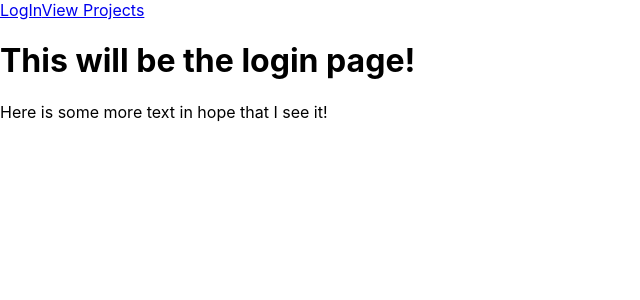
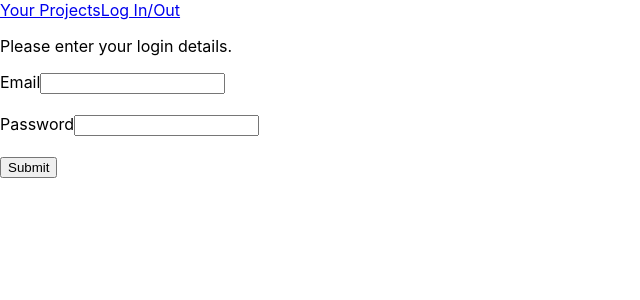
Before and after one commit to annemck/fake_trello, a React (Create React App) app: page / in a window 1280 px wide. Shown: the top 300 px of the page, without its empty margins (0-640 px from the left). Built offline with nearby package versions, Linux system fonts and the light colour scheme.

Commit message:
can login and be directed to projects page

```diff
--- a/src/App.js
+++ b/src/App.js
@@ -14,8 +14,8 @@ class App extends Component{
         <div>
             <Navigation/>
             <Switch>
+              <Route path="/:id/projects" exact component={Projects}/>
               <Route path="/" exact component={LogIn}/>
-              <Route path="/user/:id/projects" exact component={Projects}/>
             </Switch>
 
         </div>
--- a/src/components/login.js
+++ b/src/components/login.js
@@ -1,10 +1,45 @@
-import React from 'react';
+import React, {useState, useEffect} from 'react';
+import {useHistory} from 'react-router-dom';
 
 const LogIn = () => {
+
+  const history = useHistory();
+  let [userEmail, setEmail] = useState(" ");
+  let [userPassword, setPassword] = useState("");
+
+  const handleSubmit = async (e) => {
+    try{
+      e.preventDefault();
+
+      userEmail = userEmail.trim();
+
+      fetch(`http://localhost:5000/login/${userEmail}/${userPassword}`)
+      .then((response) => response.json())
+      .then((data) => history.push(`${data[0].user_id}/projects`))
+
+    } catch (err){
+      console.log(err.message);
+    }
+  };
+
   return(
     <div>
-      <h1>This will be the login page!</h1>
-      <p>Here is some more text in hope that I see it!</p>
+      <p>Please enter your login details.</p>
+      <form onSubmit={handleSubmit}>
+        <label>
+          Email
+          <input type="text" name="user_email" value={userEmail} onChange={({target}) => setEmail(target.value)}/>
+        </label>
+        <br/>
+        <br/>
+        <label>
+          Password
+          <input type="password" name="user_password" value={userPassword} onChange={({target}) => setPassword(target.value)}/>
+        </label>
+        <br/>
+        <br/>
+        <input type="submit"/>
+      </form>
     </div>
   )
 }
--- a/src/components/nav.js
+++ b/src/components/nav.js
@@ -4,10 +4,11 @@ import Projects from './projects.js';
 import LogIn from './login.js';
 
 const Navigation = () => {
+
   return(
     <div>
-      <NavLink to="/">LogIn</NavLink>
-      <NavLink to="/user/:id/projects">View Projects</NavLink>
+      <NavLink to="/:id/projects">Your Projects</NavLink>
+      <NavLink to="/">Log In/Out</NavLink>
     </div>
   );
 }
--- a/src/components/projects.js
+++ b/src/components/projects.js
@@ -1,4 +1,7 @@
 import React from 'react';
+import LogIn from './login.js';
+
+//if user is loged in show projects, otherwise render login page
 
 const Projects = () => {
   return(
```
Also changed, not shown: 2 other files (tests, documents, lock files or other folders).
